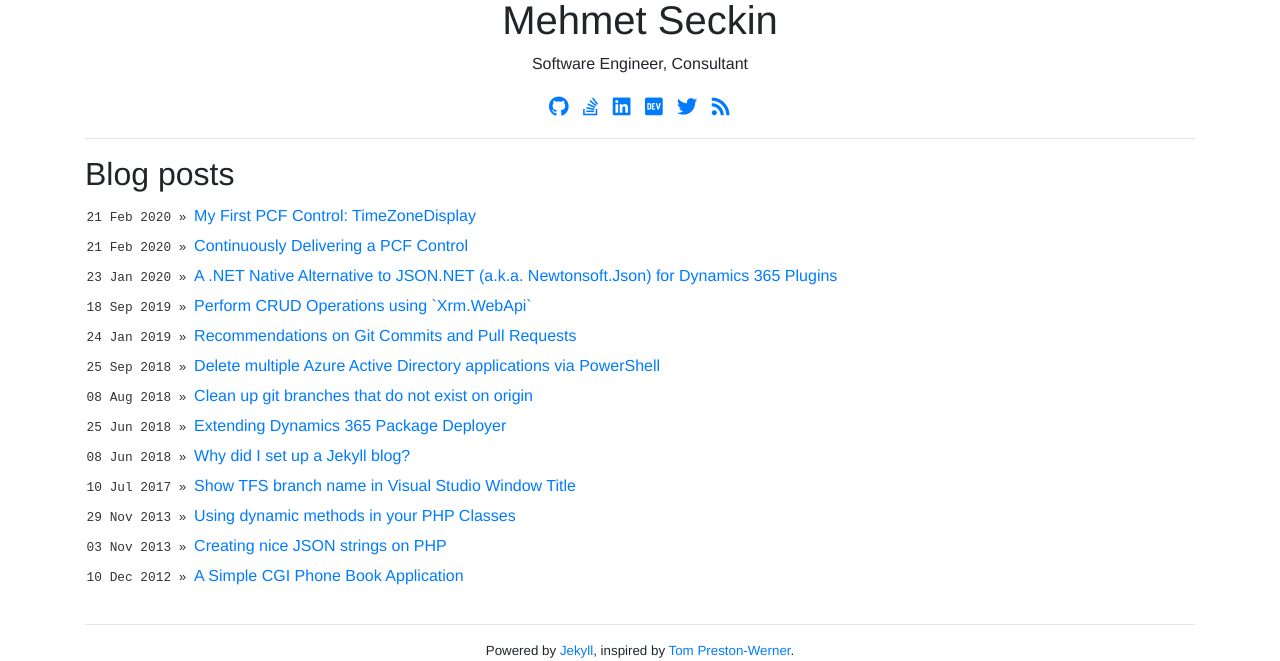
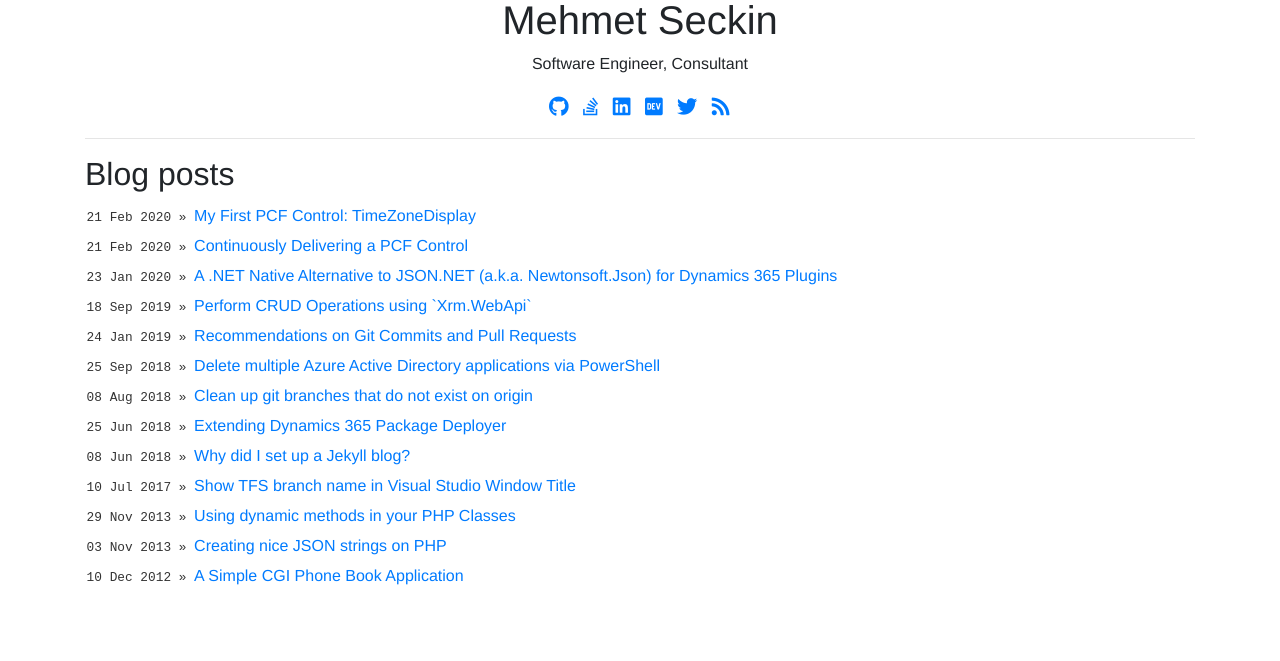
Before and after one commit to mehmetseckin/mehmetseckin.github.io, a Jekyll site: the page built from index.html, in a window 1280 px wide, cut to the strip 244-905 px from the top of the page. Built offline with Jekyll 4.4.1, drawn with Linux system fonts in a browser that asks for light colours; nearby versions of some CDN libraries; comment, search, counter and statistics services are not loaded.

Commit message:
Remove tribute

```diff
--- a/_includes/tribute.html
+++ /dev/null
@@ -1,3 +0,0 @@
-<div class="tribute">
-    Powered by <a href="http://github.com/mojombo/jekyll">Jekyll</a>, inspired by <a href="//tom.preston-werner.com">Tom Preston-Werner</a>.
-</div>
--- a/_layouts/post.html
+++ b/_layouts/post.html
@@ -44,7 +44,5 @@
     </p>
 
     {% include links.html %}
-
-    {% include tribute.html %}
   </div>
 </div>
--- a/css/static.css
+++ b/css/static.css
@@ -33,19 +33,12 @@
 }
 
 .all-posts,
-.posts-page,
-.tribute {
+.posts-page {
     margin: 0 auto;
 }
 
-.posts-page,
-.tribute {
+.posts-page {
     width: 60%;
-}
-
-.tribute {
-    font-size: smaller;
-    text-align: center;
 }
 
 .posts {
--- a/index.html
+++ b/index.html
@@ -20,6 +20,3 @@
   </ul>
 </div>
 {% endif %}
-
-<hr />
-{% include tribute.html %}
```
